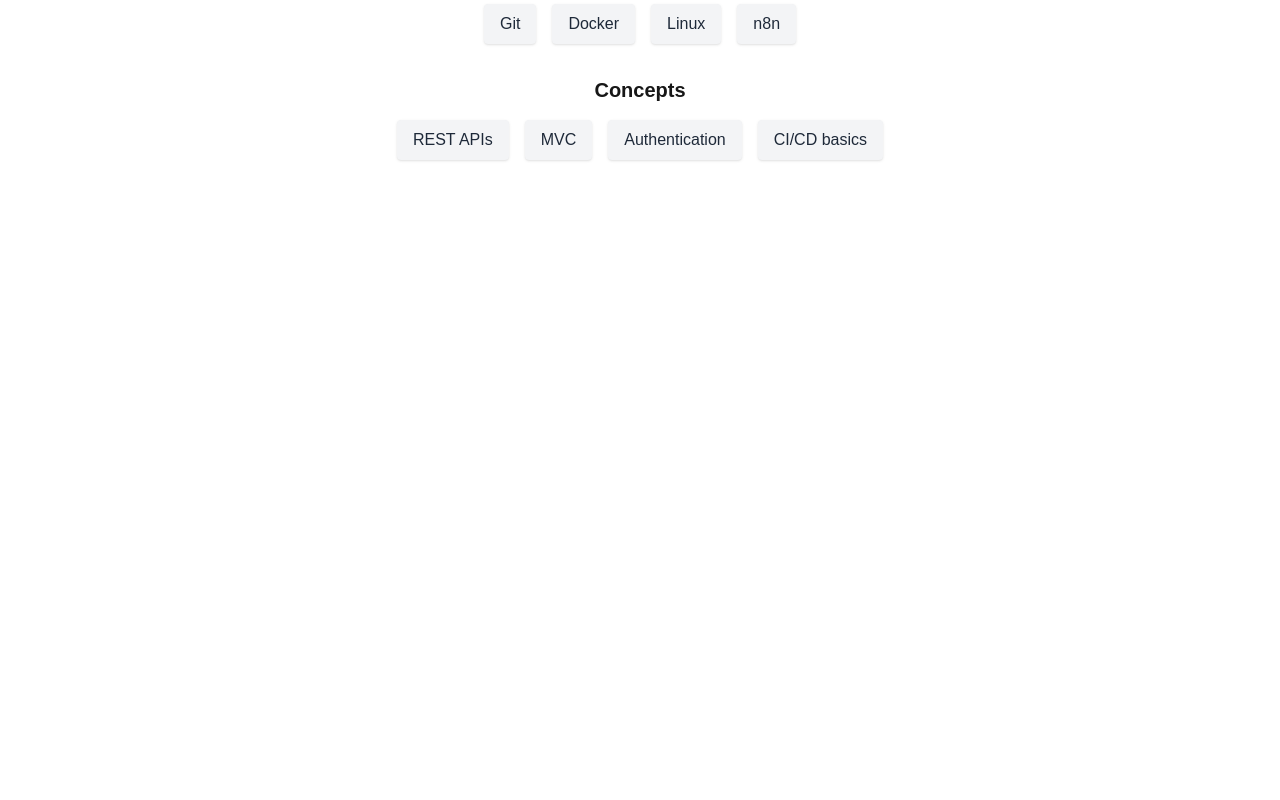
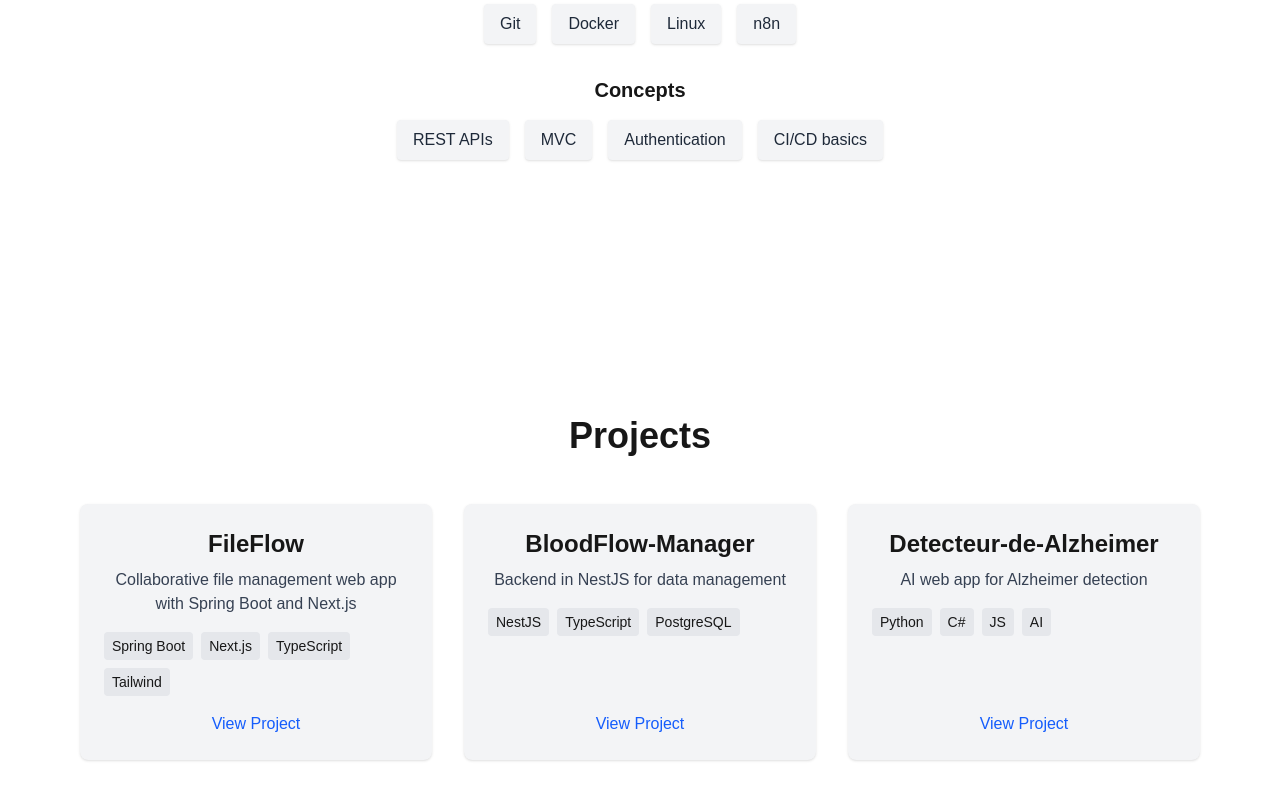
Before and after one commit to youtinid2930/youssef-tinid-portfolio, a Next.js app: page / in a window 1280 px wide. Shown: the part 1424-2224 px from the top of the page. Before the commit the page ends 1712 px from the top, so only its background shows below. Built offline with nearby package versions, Linux system fonts and the light colour scheme.

Commit message:
feat: add Projects section with ProjectCard component and project data

```diff
--- a/app/page.tsx
+++ b/app/page.tsx
@@ -1,6 +1,7 @@
 import Hero from "@/components/sections/Hero";
 import About from "@/components/sections/About";
 import Skills from "@/components/sections/Skills";
+import Projects from "@/components/sections/Projects";
 
 export default function Page() {
   return (
@@ -8,6 +9,7 @@
       <Hero />
       <About />
       <Skills />
+      <Projects />
     </>
   );
 }
--- /dev/null
+++ b/components/sections/Projects.tsx
@@ -0,0 +1,17 @@
+import ProjectCard from "@/components/ui/ProjectCard";
+import { projects } from "@/data/projects";
+
+export default function Projects() {
+  return (
+    <section id="projects" className="py-32">
+      <div className="max-w-6xl mx-auto text-center">
+        <h2 className="text-4xl font-bold mb-12">Projects</h2>
+        <div className="grid md:grid-cols-2 lg:grid-cols-3 gap-8">
+          {projects.map((project) => (
+            <ProjectCard key={project.name} {...project} />
+          ))}
+        </div>
+      </div>
+    </section>
+  );
+}
--- /dev/null
+++ b/components/ui/ProjectCard.tsx
@@ -0,0 +1,31 @@
+type ProjectCardProps = {
+  name: string;
+  description: string;
+  stack: string[];
+  link?: string;
+};
+
+export default function ProjectCard({ name, description, stack, link }: ProjectCardProps) {
+  return (
+    <div className="bg-gray-100 p-6 rounded-lg shadow hover:shadow-lg transition flex flex-col">
+      <h3 className="text-2xl font-bold mb-2">{name}</h3>
+      <p className="text-gray-700 mb-4">{description}</p>
+      <div className="flex flex-wrap gap-2 mb-4">
+        {stack.map((tech) => (
+          <span key={tech} className="text-sm bg-gray-200 px-2 py-1 rounded">
+            {tech}
+          </span>
+        ))}
+      </div>
+      {link && (
+        <a
+          href={link}
+          target="_blank"
+          className="mt-auto text-blue-600 hover:underline"
+        >
+          View Project
+        </a>
+      )}
+    </div>
+  );
+}
--- a/data/projects.ts
+++ b/data/projects.ts
@@ -0,0 +1,20 @@
+export const projects = [
+  {
+    name: "FileFlow",
+    description: "Collaborative file management web app with Spring Boot and Next.js",
+    stack: ["Spring Boot", "Next.js", "TypeScript", "Tailwind"],
+    link: "https://github.com/youtinid2930/FileFlow",
+  },
+  {
+    name: "BloodFlow-Manager",
+    description: "Backend in NestJS for data management",
+    stack: ["NestJS", "TypeScript", "PostgreSQL"],
+    link: "https://github.com/youtinid2930/BloodFlow-Manager",
+  },
+  {
+    name: "Detecteur-de-Alzheimer",
+    description: "AI web app for Alzheimer detection",
+    stack: ["Python", "C#", "JS", "AI"],
+    link: "https://github.com/youtinid2930/Detecteur-de-AlZheimer",
+  },
+];
```
